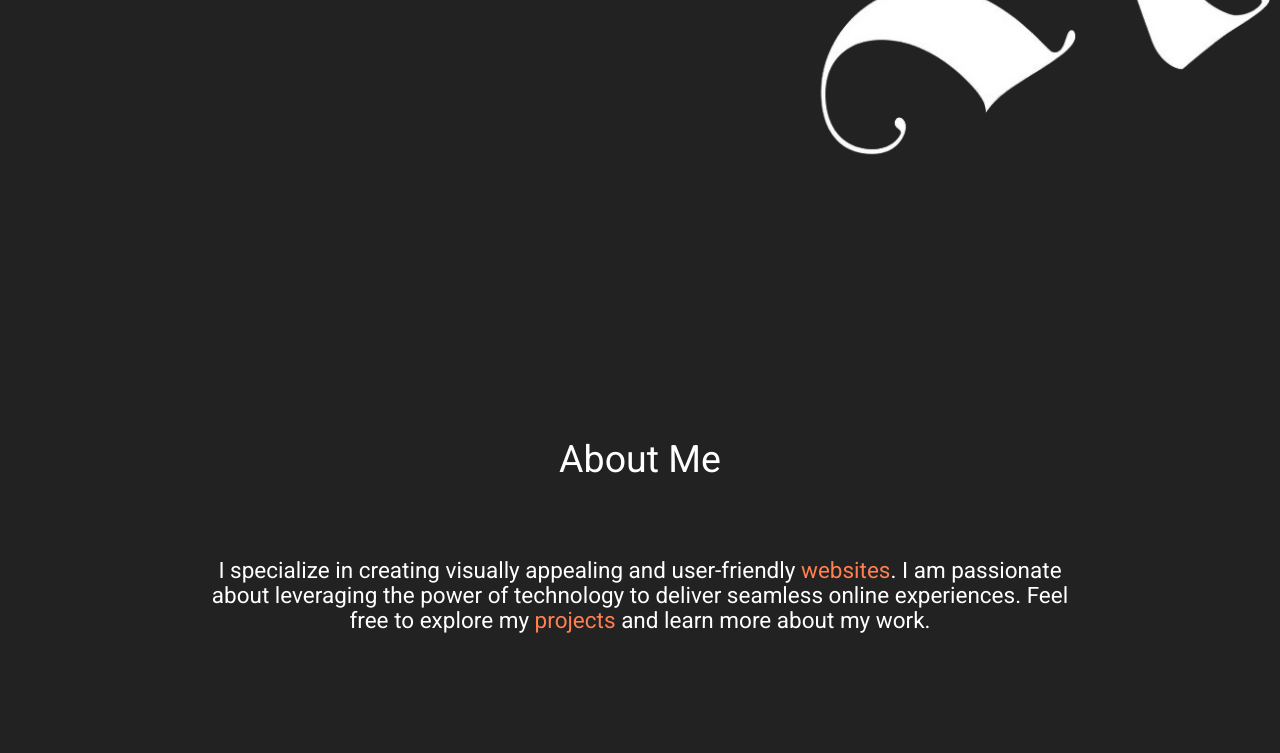
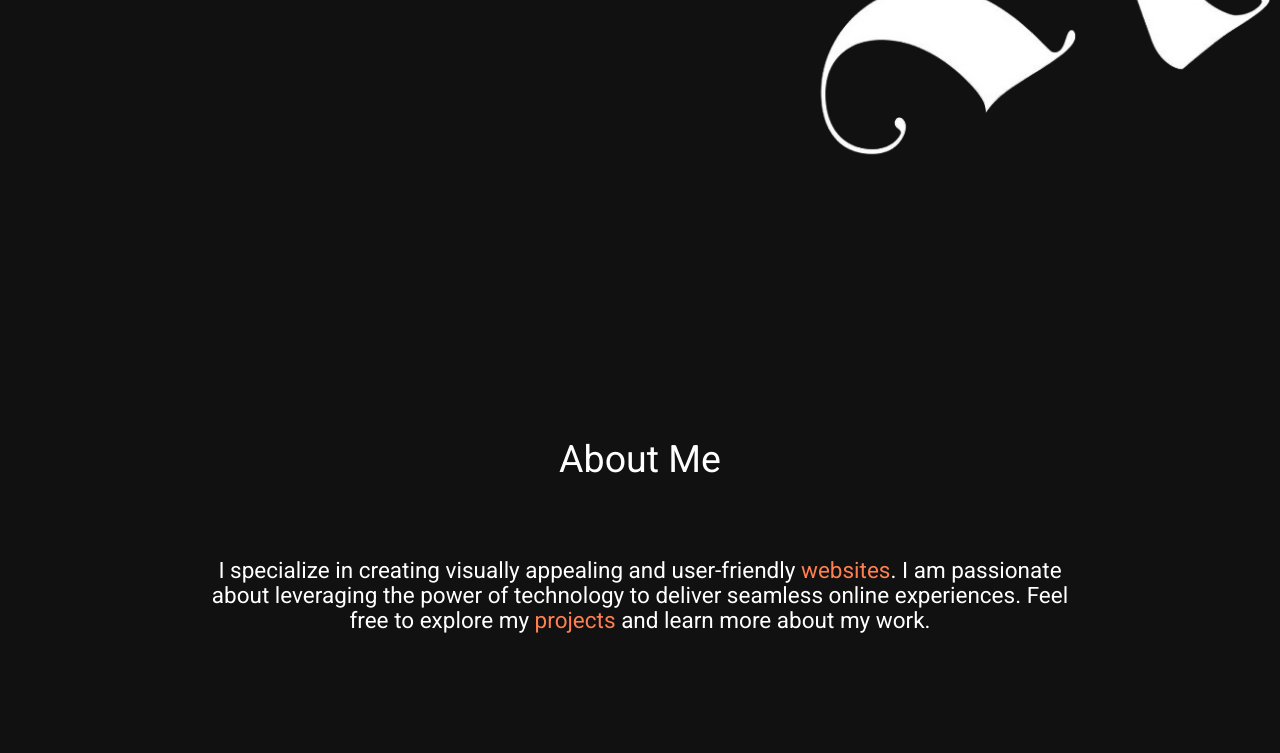
Before and after one commit to aytuncdemr/Website, a website built with Parcel: page index.html in a window 1280 px wide. Shown: the part 522-1275 px from the top of the page. Built offline with nearby package versions, Linux system fonts and the light colour scheme.

Commit message:
Last Edit

```diff
--- a/index.html
+++ b/index.html
@@ -33,7 +33,7 @@
         <title>Aytunç Demir</title>
     </head>
 
-    <body class="bg-[#222] relative">
+    <body class="bg-[#111] relative">
         <header class="py-7 px-4 md:px-8 2xl:px-12">
             <div
                 class="header-contanier text-4xl md:text-3xl text-white flex justify-between items-center"
```
Also changed, not shown: css/tailwindoutput.css.
